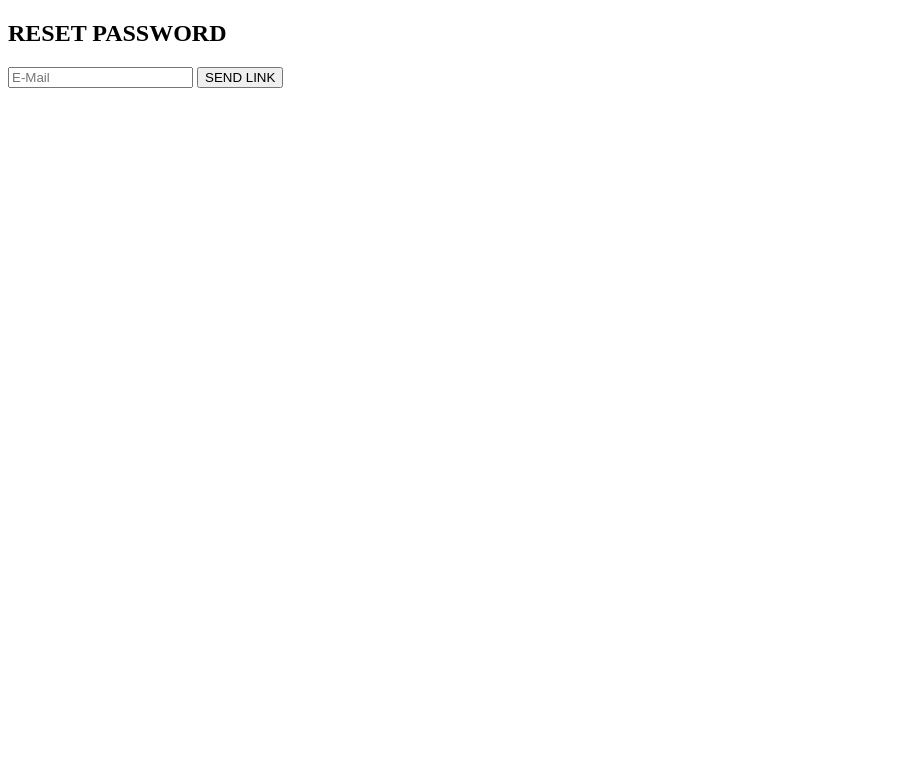
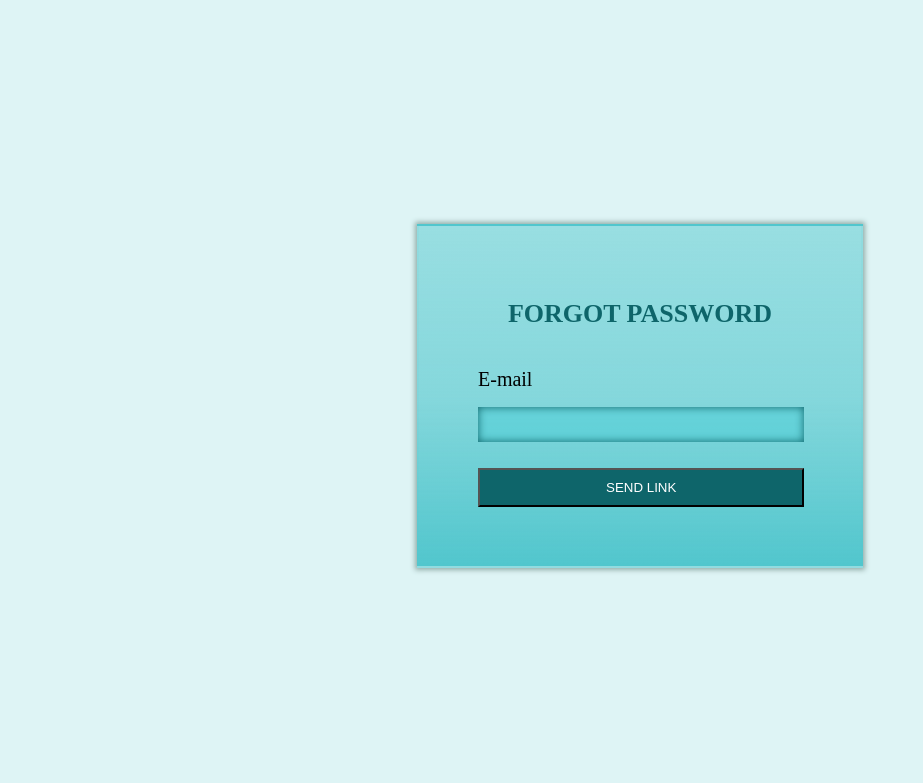
Before and after one commit to RaRaRiSa-R/Wellness-Train, a PHP site: page /wellness/resetpassword.php in a window 1280 px wide. Shown: the top 783 px of the page, without its empty margins (0-923 px from the left). Run offline with PHP 8.4, Linux system fonts and the light colour scheme.

Commit message:
reset password design

```diff
--- /dev/null
+++ b/css/forgotpassword.css
@@ -0,0 +1,65 @@
+body{
+    display: flex;
+    justify-content: center;
+    align-items: center;
+    height: 97vh;
+    background-color: #51c6cd30;
+}
+
+form{
+    width: 340px;
+    /* border: 2px solid; */
+    /* height: 200px; */
+    display: flex;
+    flex-direction: column;
+    padding: 4%;
+    /* padding-left: 2%; */
+    gap: 10px;
+    /* text-align: center; */
+    box-shadow: 0px 0px 24px 0px #2e6168;
+    border: none;
+    background-color: #51c6cdc9;
+    background-color: rgb(81 198 205 / 30%);
+    background-image: linear-gradient(#51c6cd45, #51c6cd78,#51c6cd);
+    box-shadow: 0px 0px 10px 2px grey;
+    box-shadow: 0px 0px 5px 2px #92ada9;
+    border: 2px solid #51c6cd1a;
+}
+h2{
+    text-align: center;
+    color: #0E656A;
+    font-size: 26px;
+    text-transform: uppercase;
+}
+label{
+    font-size: 20px;
+    /* text-align: left; */
+    margin: 8px;
+}
+.input-box{
+    width: 100%;
+    display: flex;
+    flex-direction: column;
+    justify-content: flex-start;
+    align-items: flex-start;
+    text-align: left;
+}
+input{
+    width: 90%;
+    padding: 10px;
+    margin: 8px;
+    background: transparent;
+    box-shadow: inset 0px 0px 9px 0px #1f5255;
+    /* padding: 7px 16px; */
+    background-color: #45cdd570;
+    border: 0px;
+    box-shadow: inset 0px 0px 8px 0px #0e656a;
+}
+button{
+    width: 96%;
+    margin: 8px;
+    padding: 10px;
+    background-color: #0E656A;
+    color: white;
+    text-transform: uppercase;
+}
--- a/resetpassword.php
+++ b/resetpassword.php
@@ -4,14 +4,18 @@
     <meta charset="UTF-8">
     <meta http-equiv="X-UA-Compatible" content="IE=edge">
     <meta name="viewport" content="width=device-width, initial-scale=1.0">
-    <title>Document</title>
+    <title>Forgot Password</title>
+    <link href="css/forgotpassword.css" rel="stylesheet" />
 </head>
 <body>
     <form method="POST" action="forgotpassword.php">
         <h2>
-            <span>RESET PASSWORD</span>
+            <span>FORGOT PASSWORD</span>
         </h2>
-        <input type="text" placeholder="E-Mail" name="email">
+        <div class="input-box">
+            <label for="email">E-mail</label>
+            <input type="text" name="email">
+        </div>
         <button type="submit" name="send-reset-link">SEND LINK</button>
     </form>
 </body>
```
Also changed, not shown: updatepassword.php (+19 -3 lines).
